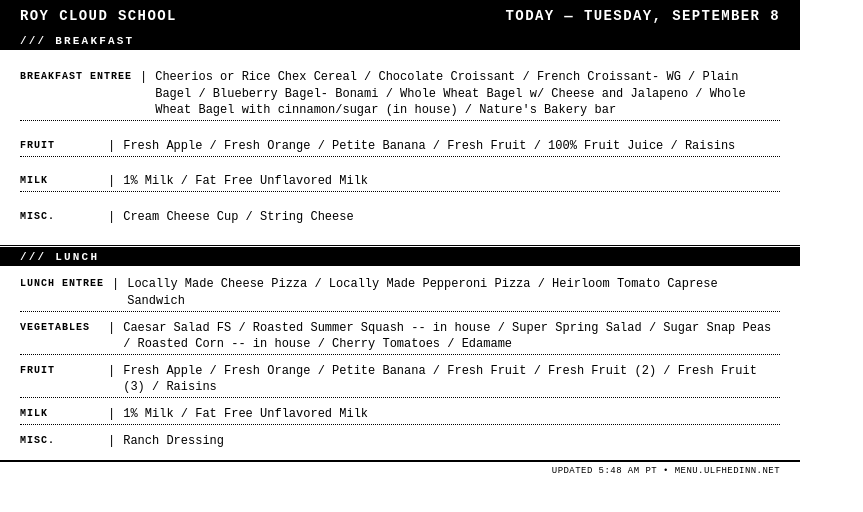
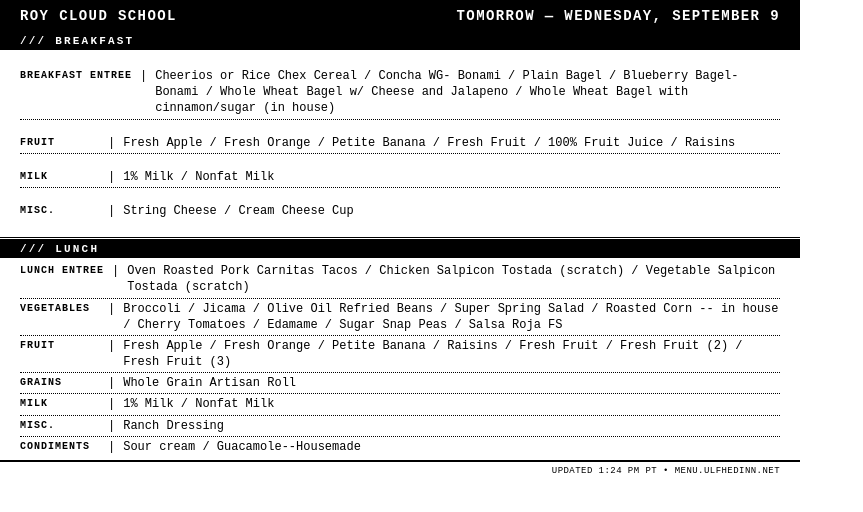
Before and after one commit to jarvis-jonsbot/trmnl-school-menu, a website: page docs/index.html in a window 1280 px wide. Shown: the whole page, without its empty margins (0-863 px from the left). Drawn offline with Linux system fonts and the light colour scheme.

Commit message:
Update menu for 2026-09-08

```diff
--- a/docs/index.html
+++ b/docs/index.html
@@ -3,7 +3,7 @@
 <head>
   <meta charset="UTF-8">
   <meta name="viewport" content="width=800">
-  <title>Roy Cloud Menu — Tuesday, September 8</title>
+  <title>Roy Cloud Menu — Wednesday, September 9</title>
   <style>
     * { margin: 0; padding: 0; box-sizing: border-box; }
     body {
@@ -40,7 +40,7 @@
 <body>
   <div class="top-bar">
     <span>Roy Cloud School</span>
-    <span>Today — Tuesday, September 8</span>
+    <span>Tomorrow — Wednesday, September 9</span>
   </div>
 
   <div class="content">
@@ -49,7 +49,7 @@
       <div class="cat-rows">
       <div class="cat-row">
         <span class="cat-name">Breakfast Entree</span><span class="sep">|</span>
-        <span class="cat-items">Cheerios or Rice Chex Cereal / Chocolate Croissant / French Croissant- WG / Plain Bagel / Blueberry Bagel- Bonami / Whole Wheat Bagel w/ Cheese and Jalapeno / Whole Wheat Bagel with cinnamon/sugar (in house) / Nature's Bakery bar</span>
+        <span class="cat-items">Cheerios or Rice Chex Cereal / Concha WG- Bonami / Plain Bagel / Blueberry Bagel- Bonami / Whole Wheat Bagel w/ Cheese and Jalapeno / Whole Wheat Bagel with cinnamon/sugar (in house)</span>
       </div>
       <div class="cat-row">
         <span class="cat-name">Fruit</span><span class="sep">|</span>
@@ -57,11 +57,11 @@
       </div>
       <div class="cat-row">
         <span class="cat-name">Milk</span><span class="sep">|</span>
-        <span class="cat-items">1% Milk / Fat Free Unflavored Milk</span>
+        <span class="cat-items">1% Milk / Nonfat Milk</span>
       </div>
       <div class="cat-row">
         <span class="cat-name">Misc.</span><span class="sep">|</span>
-        <span class="cat-items">Cream Cheese Cup / String Cheese</span>
+        <span class="cat-items">String Cheese / Cream Cheese Cup</span>
       </div></div>
     </div>
     <div class="meal-section">
@@ -69,26 +69,34 @@
       <div class="cat-rows">
       <div class="cat-row">
         <span class="cat-name">Lunch Entree</span><span class="sep">|</span>
-        <span class="cat-items">Locally Made Cheese Pizza / Locally Made Pepperoni Pizza / Heirloom Tomato Caprese Sandwich</span>
+        <span class="cat-items">Oven Roasted Pork Carnitas Tacos / Chicken Salpicon Tostada (scratch) / Vegetable Salpicon Tostada (scratch)</span>
       </div>
       <div class="cat-row">
         <span class="cat-name">Vegetables</span><span class="sep">|</span>
-        <span class="cat-items">Caesar Salad FS / Roasted Summer Squash -- in house / Super Spring Salad / Sugar Snap Peas / Roasted Corn -- in house / Cherry Tomatoes / Edamame</span>
+        <span class="cat-items">Broccoli / Jicama / Olive Oil Refried Beans / Super Spring Salad / Roasted Corn -- in house / Cherry Tomatoes / Edamame / Sugar Snap Peas / Salsa Roja FS</span>
       </div>
       <div class="cat-row">
         <span class="cat-name">Fruit</span><span class="sep">|</span>
-        <span class="cat-items">Fresh Apple / Fresh Orange / Petite Banana / Fresh Fruit / Fresh Fruit (2) / Fresh Fruit (3) / Raisins</span>
+        <span class="cat-items">Fresh Apple / Fresh Orange / Petite Banana / Raisins / Fresh Fruit / Fresh Fruit (2) / Fresh Fruit (3)</span>
+      </div>
+      <div class="cat-row">
+        <span class="cat-name">Grains</span><span class="sep">|</span>
+        <span class="cat-items">Whole Grain Artisan Roll</span>
       </div>
       <div class="cat-row">
         <span class="cat-name">Milk</span><span class="sep">|</span>
-        <span class="cat-items">1% Milk / Fat Free Unflavored Milk</span>
+        <span class="cat-items">1% Milk / Nonfat Milk</span>
       </div>
       <div class="cat-row">
         <span class="cat-name">Misc.</span><span class="sep">|</span>
         <span class="cat-items">Ranch Dressing</span>
+      </div>
+      <div class="cat-row">
+        <span class="cat-name">Condiments</span><span class="sep">|</span>
+        <span class="cat-items">Sour cream / Guacamole--Housemade</span>
       </div></div>
     </div>
   </div>
-  <footer>Updated 5:48 AM PT &bull; menu.ulfhedinn.net</footer>
+  <footer>Updated 1:24 PM PT &bull; menu.ulfhedinn.net</footer>
 </body>
 </html>
```
